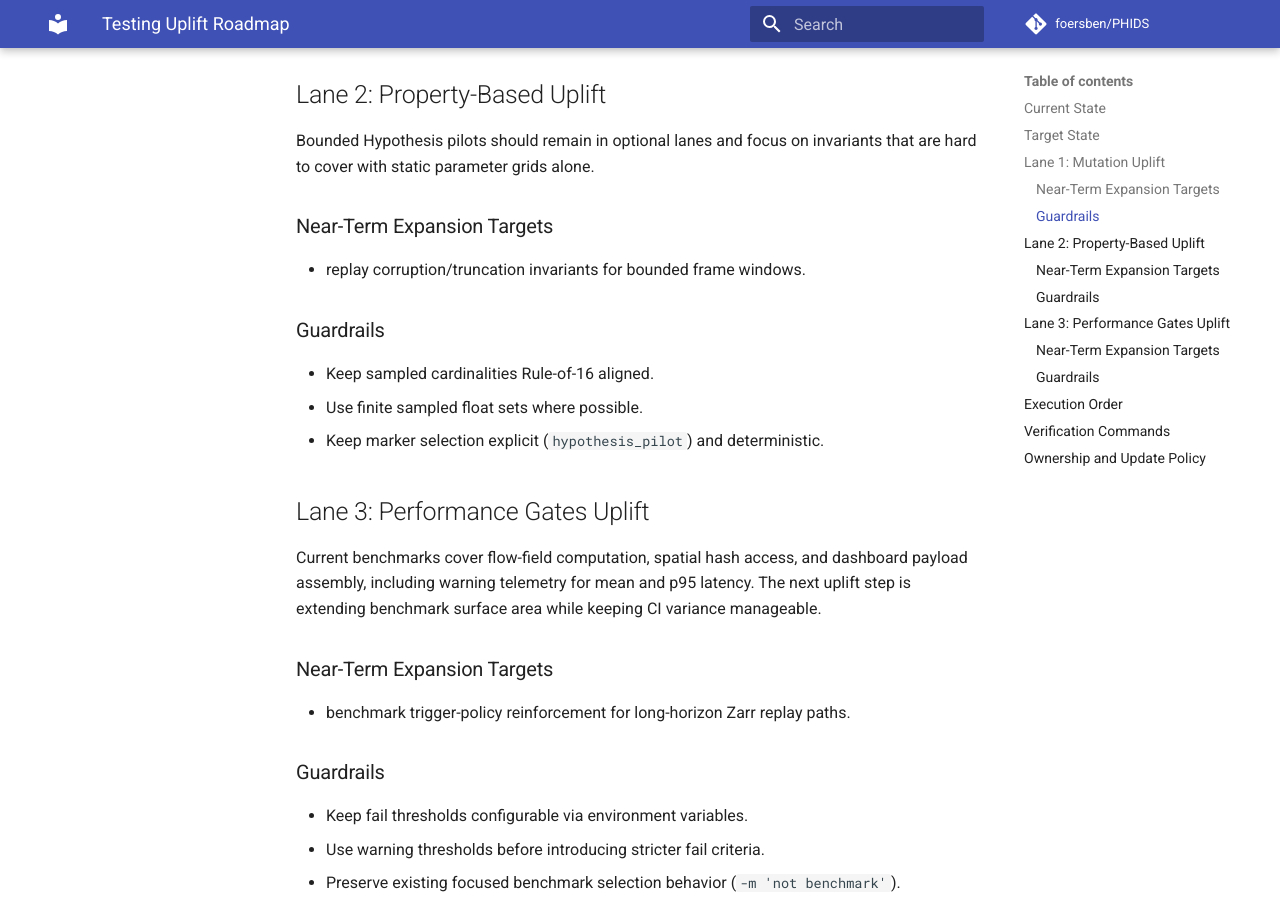
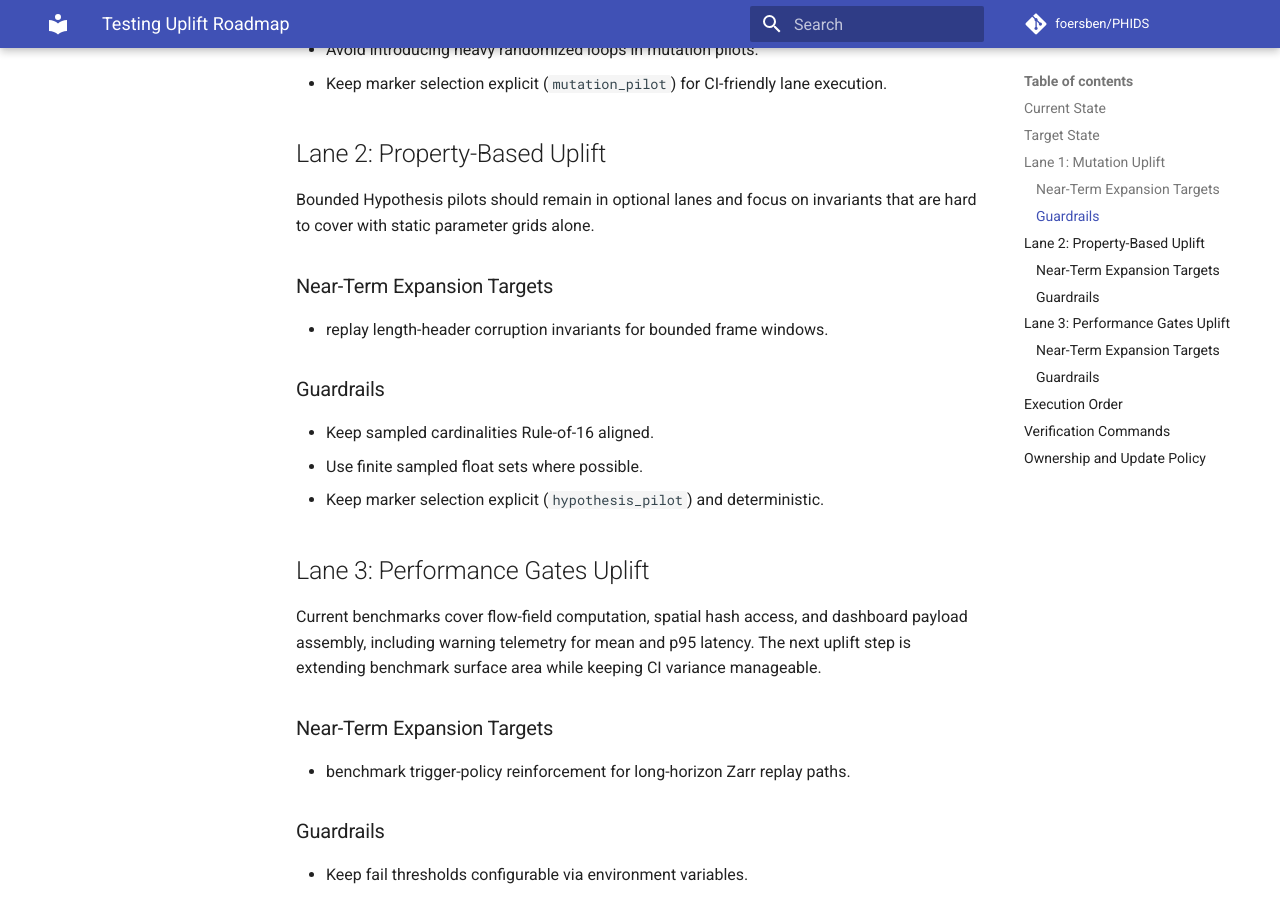
Before and after one commit to foersben/PHIDS, an MkDocs documentation site: the page built from docs/development/testing-uplift-roadmap.md, in a window 1280 px wide and 900 px high, scrolled down 2107 px. Built offline with MkDocs 1.6.1 and Material for MkDocs 9.7.7, drawn with Linux system fonts in a browser that asks for light colours; comment, search, counter and statistics services are not loaded; some of the changed text lies outside the part shown.

```diff
--- a/docs/development/testing-uplift-roadmap.md
+++ b/docs/development/testing-uplift-roadmap.md
@@ -54,7 +55,7 @@
 
 ### Near-Term Expansion Targets
 
-- replay corruption/truncation invariants for bounded frame windows.
+- replay length-header corruption invariants for bounded frame windows.
 
 ### Guardrails
 
```
Also changed, not shown: other parts of docs/development/testing-uplift-roadmap.md (+1 -0 lines), plan-comprehensiveCodebaseReview.prompt.md (+2 -2 lines), 1 other file.
